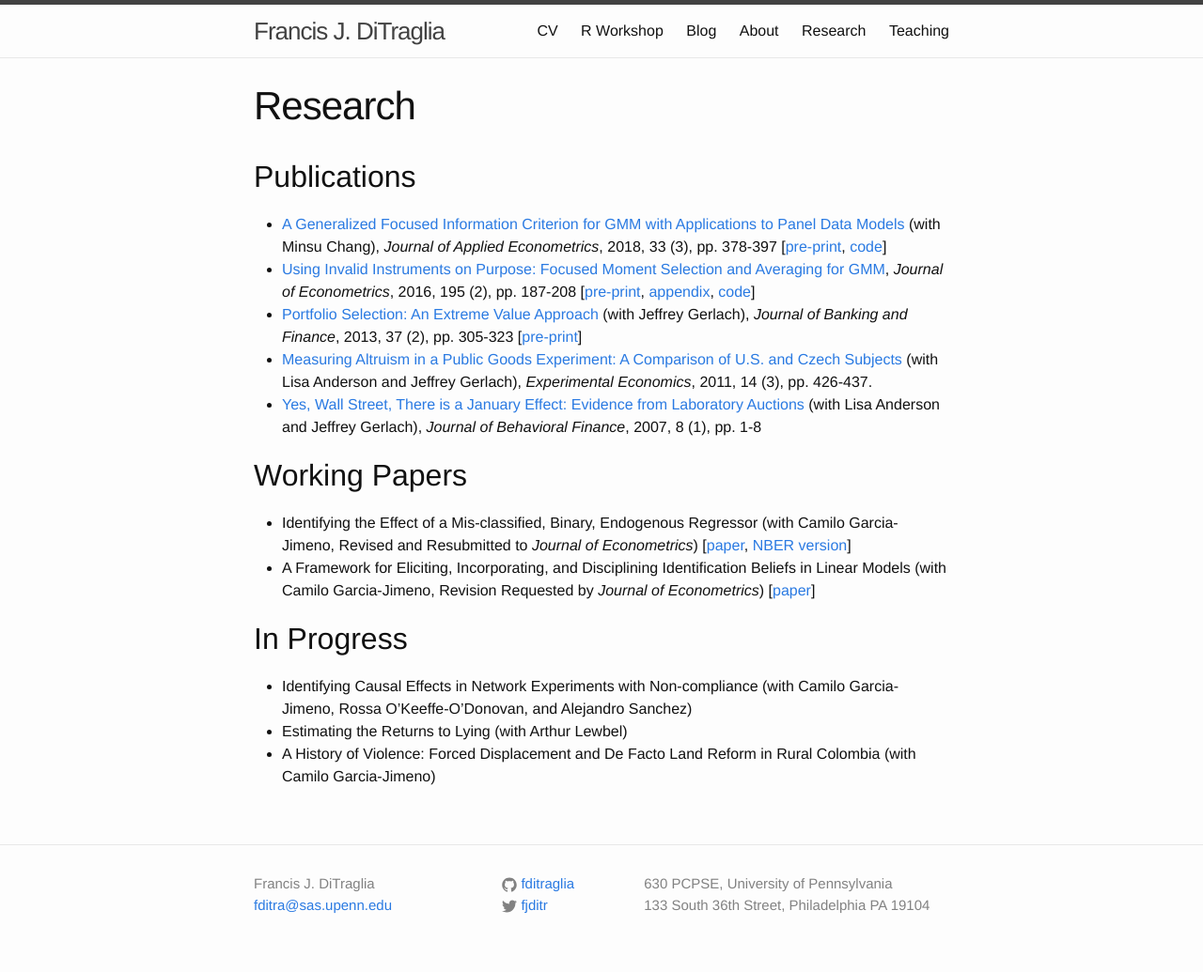
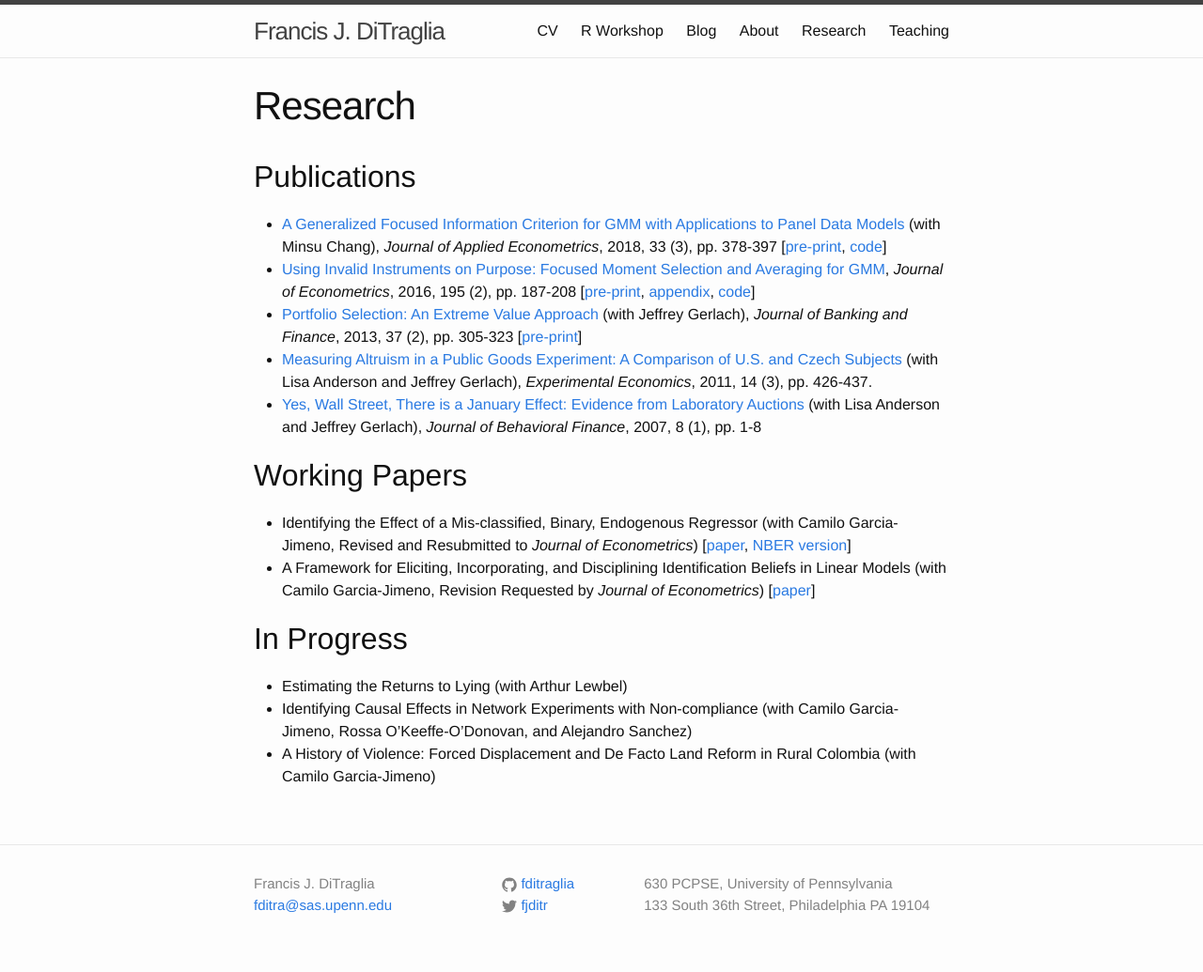
Before and after one commit to fditraglia/fditraglia.github.io, a Jekyll site: the page built from research.md, in a window 1280 px wide. Shown: the whole page at 94% size. Built offline with Jekyll 4.4.1, drawn with Linux system fonts in a browser that asks for light colours.

Commit message:
tweak order

```diff
--- a/research.md
+++ b/research.md
@@ -16,6 +16,6 @@ permalink: /research/
 - A Framework for Eliciting, Incorporating, and Disciplining Identification Beliefs in Linear Models (with Camilo Garcia-Jimeno, Revision Requested by *Journal of Econometrics*) [[paper](http://ditraglia.com/pdf/DiTraglia_Garcia-Jimeno_2017.pdf)]
 
 ## In Progress
+- Estimating the Returns to Lying (with Arthur Lewbel)
 - Identifying Causal Effects in Network Experiments with Non-compliance (with Camilo Garcia-Jimeno, Rossa O'Keeffe-O'Donovan, and Alejandro Sanchez)
-- Estimating the Returns to Lying (with Arthur Lewbel)
 - A History of Violence: Forced Displacement and De Facto Land Reform in Rural Colombia (with Camilo Garcia-Jimeno)
```
